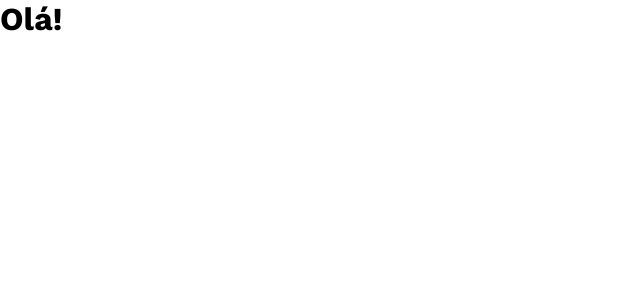
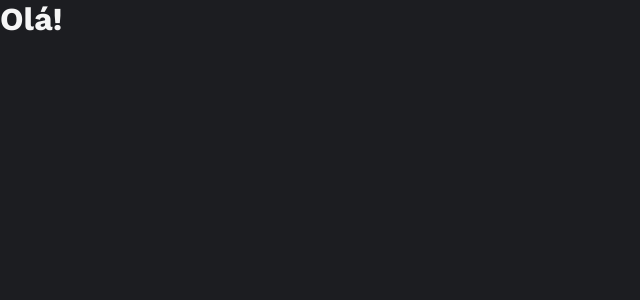
Before and after one commit to antonio-evaldo/4457-angular-19-curso-3-projeto, an Angular app: page / in a window 1280 px wide. Shown: the top 300 px of the page, without its empty margins (0-640 px from the left). Built offline with nearby package versions, Linux system fonts and the light colour scheme.

Commit message:
fix: ajusta cores CSS

```diff
--- a/src/styles.css
+++ b/src/styles.css
@@ -1,11 +1,12 @@
 @import url('reset.css');
 
 :root {
-  --preto: #000000;
-  --fundo-geral: #212229;
-  --fundo-detalhe-componentes: #2A2C34;
+  --fundo-geral: #1C1D21;
+  --fundo-componentes: #2A2C34;
   --cabecalho-componentes: #33353F;
+
   --violeta-destaque: #7693FF;
+
   --destaque-receita: #D6FF62;
   --destaque-despesas: #F87828;
 }
@@ -17,5 +18,6 @@ body {
   font-weight: 400;
   font-style: normal;
   min-height: 100vh;
-  color: var(--preto);
+  background: var(--fundo-geral);
+  color: #F5F5F5;
 }
```
